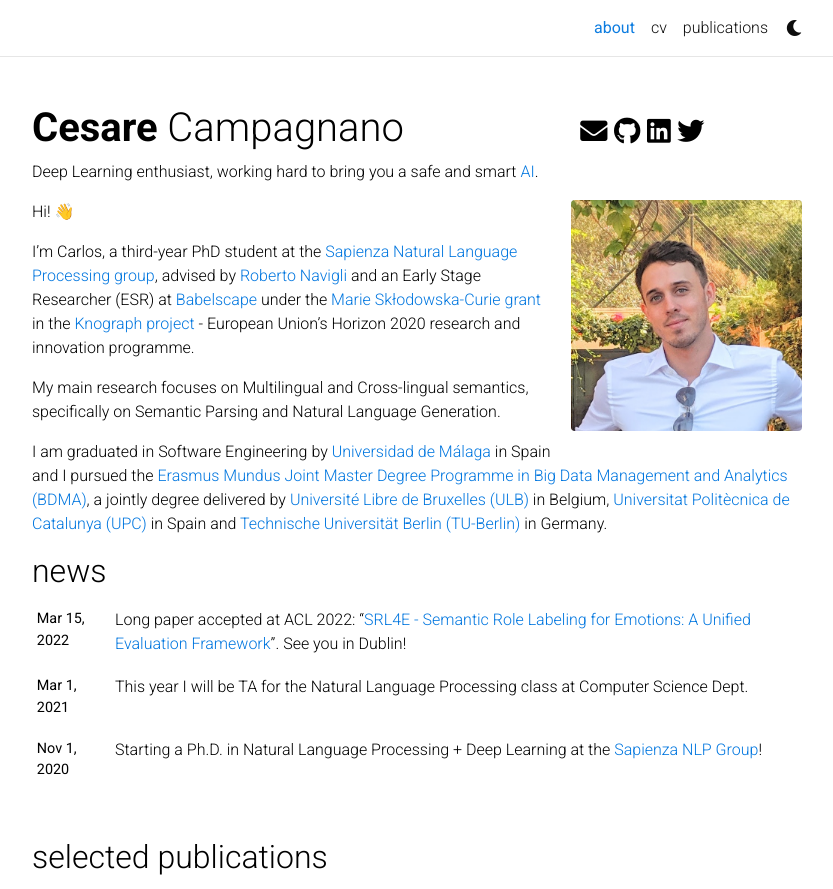
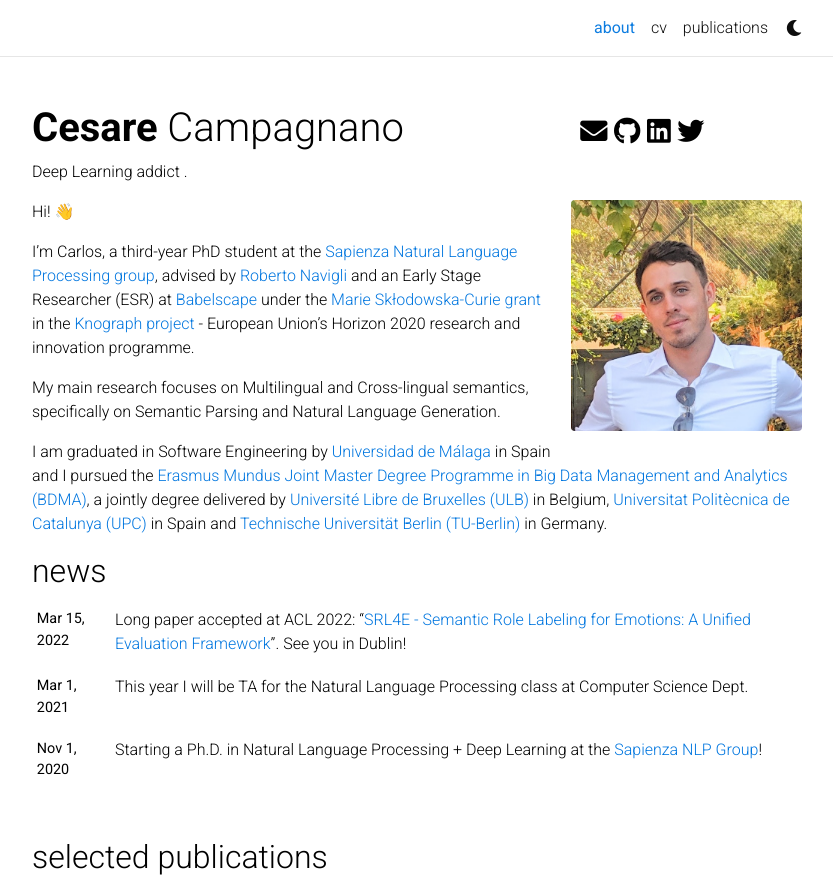
Before and after one commit to Carlosml26/Carlosml26.github.io, a Jekyll site: the page built from _pages/about.md, in a window 1280 px wide and 1063 px high, cut to the strip 0-889 px from the top of the window. Shown: the whole strip, without its empty margins (223-1056 px from the left). Built offline with Jekyll 4.4.1, drawn with Linux system fonts in a browser that asks for light colours; full-size pictures stand in for the smaller copies a plugin makes; emoji names are drawn with the system emoji font; comment, search, counter and statistics services are not loaded; a style sheet for code colours, icons or effects is not loaded.

Commit message:
Update about.md

```diff
--- a/_pages/about.md
+++ b/_pages/about.md
@@ -2,7 +2,7 @@
 layout: about
 title: about
 permalink: /
-subtitle: Deep Learning enthusiast, working hard to bring you a safe and smart <a href='https://en.wikipedia.org/wiki/Artificial_intelligence'>AI</a>.
+subtitle: Deep Learning addict </a>.
 
 profile:
   align: right
```
